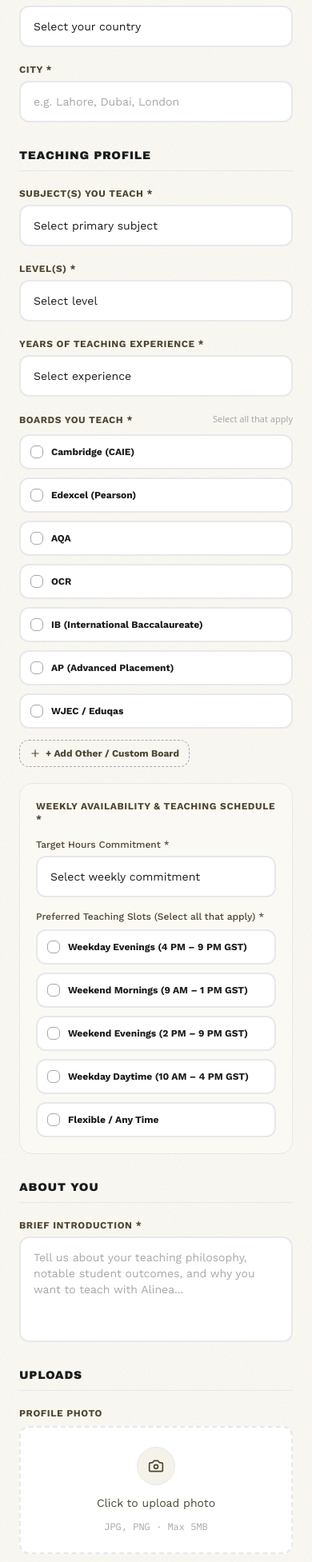
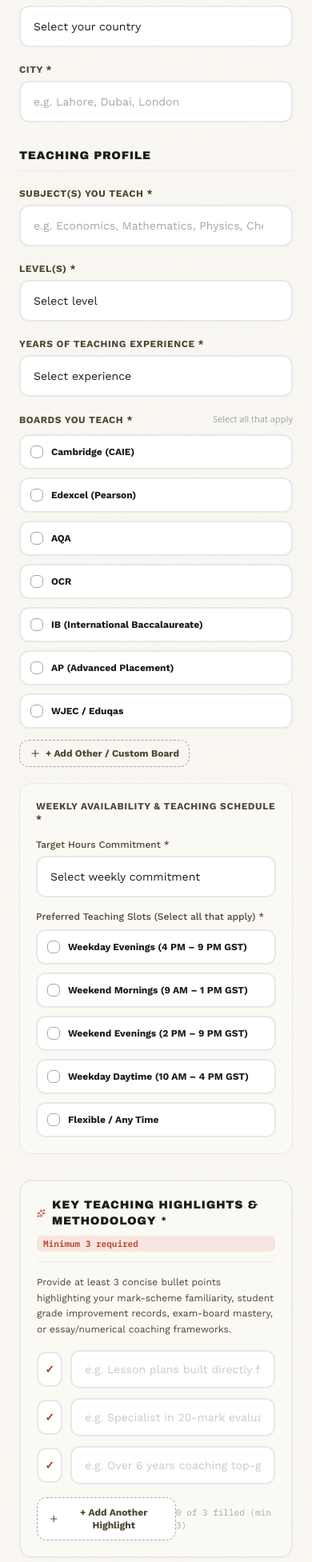
Before and after one commit to hayyantahirr/alineaonline, a Next.js app: page /careers in a window 390 px wide. Shown: the part 3540-5493 px from the top of the page at 80% size. Built offline with nearby package versions, Linux system fonts and the light colour scheme.

Commit message:
teacher form is updated successfully

```diff
--- a/app/api/careers/route.js
+++ b/app/api/careers/route.js
@@ -40,6 +40,7 @@ export async function POST(request) {
       experience,
       experienceYears,
       examBoards,
+      highlights,
       availability,
       availabilityHours,
       availabilitySlots,
@@ -52,7 +53,7 @@ export async function POST(request) {
     } = body;
 
     // Resolve field aliases
-    const resolvedSubject = sanitize(subject || positionAppliedFor);
+    const resolvedSubject = sanitize(subject || positionAppliedFor).toLowerCase();
     const resolvedExperience = sanitize(experience || experienceYears);
     const resolvedAbout = sanitize(about || coverMessage);
     const resolvedCvUrl = (cvUrl || portfolioOrResumeUrl || "")
@@ -154,6 +155,21 @@ export async function POST(request) {
       );
     }
 
+    const sanitizedHighlights = Array.isArray(highlights)
+      ? highlights.map(sanitize).filter((h) => h.length > 0)
+      : [];
+
+    if (sanitizedHighlights.length < 3) {
+      return NextResponse.json(
+        {
+          success: false,
+          error:
+            "Please provide at least 3 key teaching highlights & methodology points.",
+        },
+        { status: 400 },
+      );
+    }
+
     const sanitizedAvailabilitySlots = Array.isArray(availabilitySlots)
       ? availabilitySlots.map(sanitize).filter(Boolean)
       : [];
@@ -172,6 +188,7 @@ export async function POST(request) {
       availability: sanitize(availability) || "Flexible",
       availabilityHours: sanitize(availabilityHours) || "",
       availabilitySlots: sanitizedAvailabilitySlots,
+      highlights: sanitizedHighlights,
       about: resolvedAbout,
       photoUrl: sanitize(photoUrl) || "",
       cvUrl: resolvedCvUrl,
--- a/app/careers/page.jsx
+++ b/app/careers/page.jsx
@@ -29,6 +29,7 @@ export default function CareersPage() {
     examBoards: [],
     availabilityHours: "",
     availabilitySlots: [],
+    highlights: ["", "", ""],
     about: "",
   });
   const [photoFile, setPhotoFile] = useState(null);
@@ -112,6 +113,33 @@ export default function CareersPage() {
     }
   };
 
+  const handleHighlightChange = (index, value) => {
+    setFormData((prev) => {
+      const nextHighlights = [...prev.highlights];
+      nextHighlights[index] = value;
+      return { ...prev, highlights: nextHighlights };
+    });
+  };
+
+  const addHighlightField = () => {
+    setFormData((prev) => ({
+      ...prev,
+      highlights: [...prev.highlights, ""],
+    }));
+  };
+
+  const removeHighlightField = (index) => {
+    setFormData((prev) => {
+      if (prev.highlights.length <= 3) {
+        return prev;
+      }
+      return {
+        ...prev,
+        highlights: prev.highlights.filter((_, i) => i !== index),
+      };
+    });
+  };
+
   const handleChange = (e) => {
     setFormData({ ...formData, [e.target.name]: e.target.value });
   };
@@ -137,8 +165,22 @@ export default function CareersPage() {
 
   const handleSubmit = async (e) => {
     e.preventDefault();
+    if (!formData.subject || !formData.subject.trim()) {
+      setSubmitError("Please provide the subject(s) you teach.");
+      return;
+    }
+
     if (formData.examBoards.length === 0) {
       setBoardError("Please select or add at least one exam board.");
+      return;
+    }
+
+    const cleanedHighlights = formData.highlights
+      .map((h) => h.trim())
+      .filter((h) => h.length > 0);
+
+    if (cleanedHighlights.length < 3) {
+      setSubmitError("Please provide at least 3 key teaching highlights & methodology points.");
       return;
     }
 
@@ -173,6 +215,7 @@ export default function CareersPage() {
       }
 
       const formattedAvailability = `${formData.availabilityHours} • Slots: ${formData.availabilitySlots.join(", ")}`;
+      const cleanedSubject = formData.subject.trim().toLowerCase();
 
       const res = await fetch("/api/careers", {
         method: "POST",
@@ -181,6 +224,8 @@ export default function CareersPage() {
         },
         body: JSON.stringify({
           ...formData,
+          subject: cleanedSubject,
+          highlights: cleanedHighlights,
           availability: formattedAvailability,
           photoUrl,
           cvUrl,
@@ -285,6 +330,7 @@ export default function CareersPage() {
                     examBoards: [],
                     availabilityHours: "",
                     availabilitySlots: [],
+                    highlights: ["", "", ""],
                     about: "",
                   });
                   setPhotoFile(null);
@@ -510,7 +556,7 @@ export default function CareersPage() {
                   </span>
                   <div>
                     <strong className="text-on-background">
-                      Onboarding & First Students
+                      Onboarding &amp; First Students
                     </strong>
                     <p className="text-on-surface-variant">
                       Match with students and begin teaching within a week.
@@ -636,26 +682,32 @@ export default function CareersPage() {
                     <label className="font-['Work_Sans'] font-bold text-xs uppercase tracking-wider text-on-surface-variant">
                       Subject(s) You Teach *
                     </label>
-                    <select
+                    <input
+                      type="text"
                       name="subject"
                       value={formData.subject}
                       onChange={handleChange}
                       required
-                      className="font-['Work_Sans'] text-sm bg-white border-2 border-line rounded-xl px-4 py-3.5 text-on-background focus:border-on-background focus:outline-none transition-colors appearance-none cursor-pointer"
-                    >
-                      <option value="">Select primary subject</option>
-                      <option>Economics</option>
-                      <option>Mathematics</option>
-                      <option>Physics</option>
-                      <option>Biology</option>
-                      <option>Chemistry</option>
-                      <option>English Language</option>
-                      <option>English Literature</option>
-                      <option>Business Studies</option>
-                      <option>Accounting</option>
-                      <option>Computer Science</option>
-                      <option>Other</option>
-                    </select>
+                      list="careers-subjects-suggestions"
+                      placeholder="e.g. Economics, Mathematics, Physics, Chemistry..."
+                      className="font-['Work_Sans'] text-sm bg-white border-2 border-line rounded-xl px-4 py-3.5 text-on-background placeholder:text-muted focus:border-on-background focus:outline-none transition-colors"
+                    />
+                    <datalist id="careers-subjects-suggestions">
+                      <option value="Economics" />
+                      <option value="Mathematics" />
+                      <option value="Further Mathematics" />
+                      <option value="Physics" />
+                      <option value="Biology" />
+                      <option value="Chemistry" />
+                      <option value="English Language" />
+                      <option value="English Literature" />
+                      <option value="Business Studies" />
+                      <option value="Accounting" />
+                      <option value="Computer Science" />
+                      <option value="Psychology" />
+                      <option value="History" />
+                      <option value="Sociology" />
+                    </datalist>
                   </div>
                   <div className="flex flex-col gap-1.5">
                     <label className="font-['Work_Sans'] font-bold text-xs uppercase tracking-wider text-on-surface-variant">
@@ -676,7 +728,7 @@ export default function CareersPage() {
                       <option>All of the above</option>
                     </select>
                   </div>
-                  <div className="flex flex-col gap-1.5">
+                  <div className="flex flex-col gap-1.5 sm:col-span-2">
                     <label className="font-['Work_Sans'] font-bold text-xs uppercase tracking-wider text-on-surface-variant">
                       Years of Teaching Experience *
                     </label>
@@ -830,6 +882,7 @@ export default function CareersPage() {
                       </p>
                     )}
                   </div>
+
                   {/* Structured Weekly Availability */}
                   <div className="flex flex-col gap-4 sm:col-span-2 bg-[#fbf9f4] p-5 rounded-2xl border border-line">
                     <div className="flex items-center justify-between">
@@ -904,7 +957,78 @@ export default function CareersPage() {
                 </div>
               </div>
 
-              {/* Section 3: About You */}
+              {/* Section 3: Key Teaching Highlights & Methodology */}
+              <div className="bg-[#fbf9f4] p-5 sm:p-7 rounded-2xl border-2 border-line">
+                <div className="flex flex-col sm:flex-row sm:items-center justify-between gap-2 mb-4 pb-3 border-b border-line">
+                  <div className="flex items-center gap-2">
+                    <Sparkles className="w-4 h-4 text-[#c0392b]" />
+                    <h3 className="font-['Archivo_Black'] text-sm uppercase tracking-wider text-on-background">
+                      Key Teaching Highlights &amp; Methodology *
+                    </h3>
+                  </div>
+                  <span className="font-['IBM_Plex_Mono'] text-[11px] font-bold text-[#c0392b] bg-[#c0392b]/10 px-2 py-0.5 rounded-md">
+                    Minimum 3 required
+                  </span>
+                </div>
+
+                <p className="font-['Work_Sans'] text-xs text-on-surface-variant mb-4 leading-relaxed">
+                  Provide at least 3 concise bullet points highlighting your mark-scheme familiarity, student grade improvement records, exam-board mastery, or essay/numerical coaching frameworks.
+                </p>
+
+                <div className="flex flex-col gap-3">
+                  {formData.highlights.map((highlight, idx) => (
+                    <div key={idx} className="flex items-start gap-2.5">
+                      <div className="w-8 h-11 rounded-xl bg-white border-2 border-line flex items-center justify-center shrink-0 text-[#c0392b] font-bold text-sm select-none mt-0.5">
+                        ✓
+                      </div>
+                      <div className="flex-1">
+                        <input
+                          type="text"
+                          value={highlight}
+                          onChange={(e) => handleHighlightChange(idx, e.target.value)}
+                          placeholder={`e.g. ${
+                            idx === 0
+                              ? "Lesson plans built directly from official examiner reports and marking rubrics"
+                              : idx === 1
+                              ? "Specialist in 20-mark evaluation essay frameworks and data-response accuracy"
+                              : idx === 2
+                              ? "Over 6 years coaching top-grade students across CAIE, Edexcel, and AQA"
+                              : "Trained 15+ faculty members on Alinea's mark-scheme-first methodology"
+                          }`}
+                          className="w-full font-['Work_Sans'] text-sm bg-white border-2 border-line rounded-xl px-4 py-3 text-on-background placeholder:text-muted/60 focus:border-on-background focus:outline-none transition-colors"
+                        />
+                      </div>
+                      {formData.highlights.length > 3 && (
+                        <button
+                          type="button"
+                          onClick={() => removeHighlightField(idx)}
+                          className="h-11 w-11 rounded-xl border-2 border-line bg-white hover:bg-red-50 hover:border-red-300 text-on-surface-variant hover:text-red-600 flex items-center justify-center transition-colors shrink-0 cursor-pointer mt-0.5"
+                          title="Remove highlight"
+                        >
+                          <X className="w-4 h-4" />
+                        </button>
+                      )}
+                    </div>
+                  ))}
+                </div>
+
+                <div className="mt-4 flex items-center justify-between">
+                  <button
+                    type="button"
+                    onClick={addHighlightField}
+                    className="inline-flex items-center gap-1.5 font-['Work_Sans'] font-bold text-xs text-on-surface-variant hover:text-on-background border border-dashed border-muted hover:border-on-background px-3.5 py-2.5 rounded-xl transition-colors cursor-pointer bg-white"
+                  >
+                    <Plus className="w-3.5 h-3.5" />
+                    <span>+ Add Another Highlight</span>
+                  </button>
+
+                  <span className="font-['IBM_Plex_Mono'] text-[11px] text-muted">
+                    {formData.highlights.filter((h) => h.trim().length > 0).length} of {formData.highlights.length} filled (min 3)
+                  </span>
+                </div>
+              </div>
+
+              {/* Section 4: About You */}
               <div>
                 <h3 className="font-['Archivo_Black'] text-sm uppercase tracking-wider text-on-background mb-5 pb-2 border-b border-line">
                   About You
@@ -925,7 +1049,7 @@ export default function CareersPage() {
                 </div>
               </div>
 
-              {/* Section 4: File Uploads */}
+              {/* Section 5: File Uploads */}
               <div>
                 <h3 className="font-['Archivo_Black'] text-sm uppercase tracking-wider text-on-background mb-5 pb-2 border-b border-line">
                   Uploads
```
